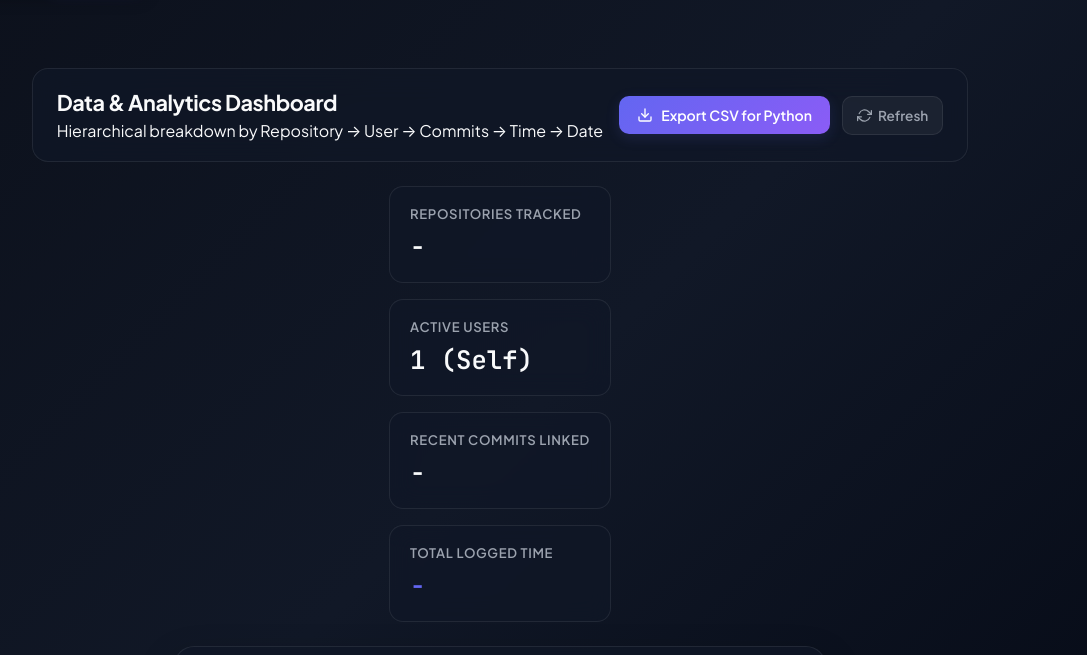
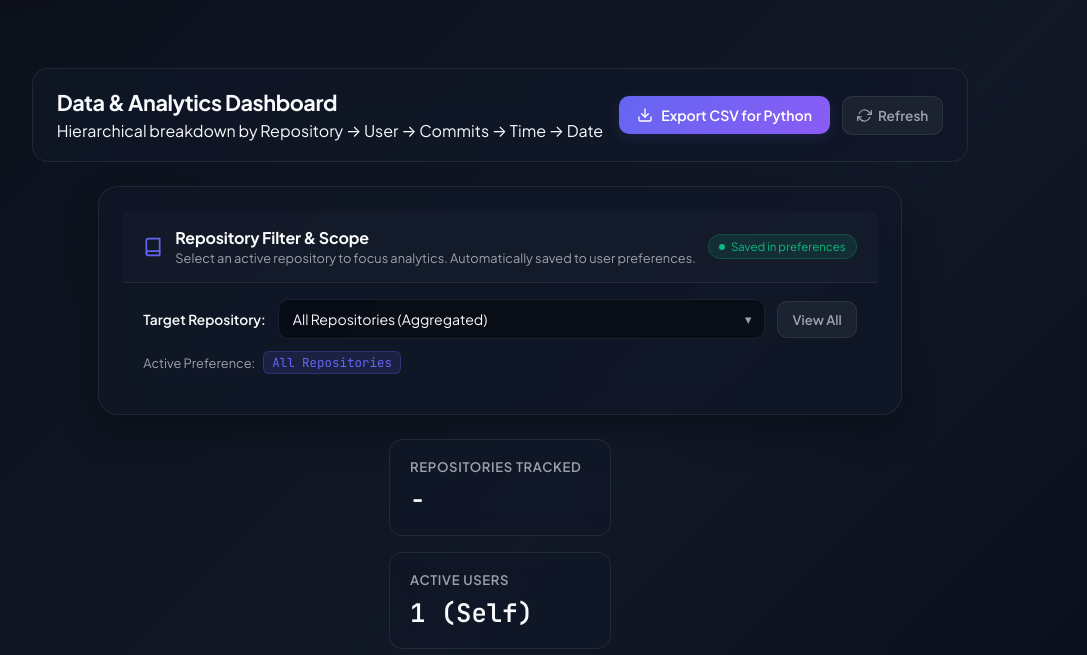
Before and after one commit to zeCarioca/LogMyTime, a Flask app: page / in a window 1280 px wide, after a click on "Data". Shown: the part 174-829 px from the top of the page, without its empty margins (140-1227 px from the left). Run offline with Flask 3, Linux system fonts and the light colour scheme.

Commit message:
Repository Filter & Scope
Repositories can be hidden in main page and will not show in scope of data analysis

```diff
--- a/archive_preferences.json
+++ b/archive_preferences.json
@@ -5,5 +5,6 @@
     "zeCarioca/GitRobotGame",
     "zeCarioca/RobotGame",
     "zeCarioca/SpaceDevoided"
-  ]
+  ],
+  "selected_repository": "zeCarioca/LogMyTime"
 }
--- a/routes/data_routes.py
+++ b/routes/data_routes.py
@@ -4,6 +4,7 @@ from datetime import datetime
 from flask import Blueprint, jsonify, Response, request
 from models import db, GithubRepository, TimeEntry
 from services.github_service import GitHubService
+from services.preference_service import get_selected_repository, set_selected_repository
 from routes.auth_routes import get_current_user
 
 data_bp = Blueprint('data', __name__)
@@ -20,10 +21,13 @@ def get_hierarchy():
         return jsonify({'error': 'Unauthorized'}), 401
 
     repo_id_filter = request.args.get('repo_id', type=int)
+    repo_name_filter = request.args.get('repo', type=str)
 
     repos_query = GithubRepository.query.filter_by(user_id=user.id)
     if repo_id_filter:
         repos_query = repos_query.filter_by(id=repo_id_filter)
+    elif repo_name_filter:
+        repos_query = repos_query.filter_by(full_name=repo_name_filter.strip())
     repos = repos_query.order_by(GithubRepository.full_name.asc()).all()
 
     gh = GitHubService(user.access_token)
@@ -96,8 +100,27 @@ def get_hierarchy():
 
     return jsonify({
         'current_user': user.github_username,
+        'selected_repository': get_selected_repository(),
         'repositories_count': len(hierarchy),
         'hierarchy': hierarchy
+    })
+
+
+@data_bp.route('/data/preference/selected-repo', methods=['POST'])
+def update_selected_repo_preference():
+    """Save selected repository into user preferences."""
+    user = get_current_user()
+    if not user:
+        return jsonify({'status': 'error', 'message': 'Unauthorized'}), 401
+
+    payload = request.get_json(silent=True) or {}
+    repo_full_name = payload.get('repository', '').strip()
+
+    set_selected_repository(repo_full_name)
+    return jsonify({
+        'status': 'success',
+        'selected_repository': repo_full_name,
+        'message': f'Preference updated to {repo_full_name or "all repositories"}'
     })
 
 
@@ -113,9 +136,12 @@ def export_csv():
         return jsonify({'error': 'Unauthorized'}), 401
 
     repo_id_filter = request.args.get('repo_id', type=int)
+    repo_name_filter = request.args.get('repo', type=str)
     repos_query = GithubRepository.query.filter_by(user_id=user.id)
     if repo_id_filter:
         repos_query = repos_query.filter_by(id=repo_id_filter)
+    elif repo_name_filter:
+        repos_query = repos_query.filter_by(full_name=repo_name_filter.strip())
     repos = repos_query.order_by(GithubRepository.full_name.asc()).all()
 
     output = io.StringIO()
--- a/routes/main_routes.py
+++ b/routes/main_routes.py
@@ -1,7 +1,7 @@
 import os
 from flask import Blueprint, render_template
 from models import db, GithubRepository, TimeEntry
-from services.preference_service import load_archive_preferences
+from services.preference_service import load_archive_preferences, get_selected_repository
 from routes.auth_routes import get_current_user
 
 main_bp = Blueprint('main', __name__)
@@ -42,6 +42,7 @@ def index():
 
     client_id = os.getenv('GITHUB_CLIENT_ID', '').strip()
     is_oauth_configured = bool(client_id and client_id != 'your_github_client_id_here')
+    selected_repo = get_selected_repository() if user else ''
 
     return render_template(
         'index.html',
@@ -50,5 +51,6 @@ def index():
         active_repositories=active_repositories,
         archived_repositories=archived_repositories,
         recent_entries=recent_entries,
-        is_oauth_configured=is_oauth_configured
+        is_oauth_configured=is_oauth_configured,
+        selected_repo=selected_repo
     )
--- /dev/null
+++ b/static/css/data-repo-selector.css
@@ -0,0 +1,166 @@
+/* Data Dashboard - Repository Selector Container & Filters */
+
+.data-repo-selector-card {
+  background: var(--card-bg);
+  border: 1px solid var(--card-border);
+  border-radius: 16px;
+  overflow: hidden;
+  backdrop-filter: blur(16px);
+  -webkit-backdrop-filter: blur(16px);
+  box-shadow: 0 4px 20px rgba(0, 0, 0, 0.2);
+}
+
+.repo-selector-header {
+  display: flex;
+  justify-content: space-between;
+  align-items: center;
+  flex-wrap: wrap;
+  gap: 12px;
+  padding: 16px 20px;
+  border-bottom: 1px solid var(--card-border);
+  background: rgba(255, 255, 255, 0.015);
+}
+
+.selector-title-wrap {
+  display: flex;
+  align-items: center;
+  gap: 12px;
+}
+
+.selector-icon {
+  color: var(--primary);
+  flex-shrink: 0;
+}
+
+.selector-title {
+  font-size: 1rem;
+  font-weight: 700;
+  color: var(--text-main);
+  letter-spacing: -0.01em;
+}
+
+.selector-desc {
+  font-size: 0.8rem;
+  color: var(--text-muted);
+  margin-top: 2px;
+}
+
+.selector-status-badge {
+  display: inline-flex;
+  align-items: center;
+  gap: 6px;
+  padding: 4px 10px;
+  border-radius: 20px;
+  background: rgba(16, 185, 129, 0.12);
+  border: 1px solid rgba(16, 185, 129, 0.25);
+  font-size: 0.72rem;
+  font-family: 'JetBrains Mono', monospace;
+  color: var(--success);
+  transition: all 0.3s ease;
+}
+
+.selector-status-badge.saving {
+  background: rgba(99, 102, 241, 0.15);
+  border-color: rgba(99, 102, 241, 0.3);
+  color: var(--primary);
+}
+
+.selector-status-badge .status-indicator {
+  width: 6px;
+  height: 6px;
+  border-radius: 50%;
+  background: currentColor;
+}
+
+.repo-selector-body {
+  padding: 16px 20px;
+  display: flex;
+  flex-direction: column;
+  gap: 12px;
+}
+
+.selector-input-row {
+  display: flex;
+  align-items: center;
+  flex-wrap: wrap;
+  gap: 12px;
+}
+
+.selector-label {
+  font-size: 0.86rem;
+  font-weight: 600;
+  color: var(--text-main);
+  white-space: nowrap;
+}
+
+.custom-select-wrap {
+  position: relative;
+  flex: 1;
+  min-width: 260px;
+}
+
+.data-repo-select {
+  width: 100%;
+  appearance: none;
+  -webkit-appearance: none;
+  background: rgba(0, 0, 0, 0.4);
+  border: 1px solid var(--card-border);
+  border-radius: 10px;
+  color: var(--text-main);
+  font-size: 0.88rem;
+  padding: 10px 36px 10px 14px;
+  cursor: pointer;
+  outline: none;
+  transition: border-color 0.2s, box-shadow 0.2s;
+}
+
+.data-repo-select:focus {
+  border-color: var(--primary);
+  box-shadow: 0 0 0 3px rgba(99, 102, 241, 0.2);
+}
+
+.select-chevron {
+  position: absolute;
+  right: 14px;
+  top: 50%;
+  transform: translateY(-50%);
+  pointer-events: none;
+  color: var(--text-muted);
+  font-size: 0.8rem;
+}
+
+.btn-clear-repo-filter {
+  padding: 9px 14px;
+  background: rgba(255, 255, 255, 0.05);
+  border: 1px solid var(--card-border);
+  border-radius: 10px;
+  color: var(--text-muted);
+  font-size: 0.82rem;
+  font-weight: 600;
+  cursor: pointer;
+  transition: all 0.2s ease;
+  white-space: nowrap;
+}
+
+.btn-clear-repo-filter:hover {
+  background: rgba(255, 255, 255, 0.1);
+  color: var(--text-main);
+}
+
+.selector-active-summary {
+  display: flex;
+  align-items: center;
+  gap: 8px;
+  font-size: 0.8rem;
+  color: var(--text-muted);
+}
+
+.active-repo-code {
+  background: rgba(99, 102, 241, 0.15);
+  color: var(--primary);
+  padding: 2px 8px;
+  border-radius: 6px;
+  font-family: 'JetBrains Mono', monospace;
+  font-size: 0.78rem;
+  border: 1px solid rgba(99, 102, 241, 0.25);
+}
--- a/static/css/style.css
+++ b/static/css/style.css
@@ -1,5 +1,6 @@
 @import url('timer.css');
 @import url('data-dashboard.css');
+@import url('data-repo-selector.css');
 
 /* Layout & Global Themes */
 :root {
--- a/static/js/data-dashboard.js
+++ b/static/js/data-dashboard.js
@@ -25,7 +25,7 @@
       .replace(/'/g, '&#039;');
   }
 
-  async function loadHierarchyData() {
+  async function loadHierarchyData(repoFilter) {
     const loadingEl = document.getElementById('hierarchy-loading');
     const containerEl = document.getElementById('hierarchy-container');
     const emptyEl = document.getElementById('hierarchy-empty');
@@ -36,12 +36,33 @@
     containerEl.style.display = 'none';
     if (emptyEl) emptyEl.style.display = 'none';
 
+    // If repoFilter was not passed, check selector input or active preference
+    if (repoFilter === undefined) {
+      const repoSelect = document.getElementById('data-repo-select');
+      if (repoSelect) {
+        repoFilter = repoSelect.value;
+      }
+    }
+
     try {
-      const response = await fetch('/data/hierarchy');
+      let url = '/data/hierarchy';
+      if (repoFilter) {
+        url += `?repo=${encodeURIComponent(repoFilter)}`;
+      }
+      const response = await fetch(url);
       if (!response.ok) {
         throw new Error(`Failed to load data: ${response.statusText}`);
       }
       const data = await response.json();
+
+      // If backend returned a saved preference and selector isn't set, sync it
+      if (data.selected_repository && repoFilter === undefined) {
+        const repoSelect = document.getElementById('data-repo-select');
+        if (repoSelect && !repoSelect.value) {
+          repoSelect.value = data.selected_repository;
+        }
+      }
+
       renderHierarchy(data);
     } catch (err) {
       loadingEl.style.display = 'none';
@@ -192,4 +213,8 @@
       });
     }
   });
+
+  window.LogMyTimeDataDashboard = {
+    loadData: loadHierarchyData
+  };
 })();
--- /dev/null
+++ b/static/js/data-repo-selector.js
@@ -0,0 +1,89 @@
+/**
+ * Repository Selector Controller for Data Tab
+ * Manages repository scope, filter sync, and user preference persistence
+ */
+(function () {
+  'use strict';
+
+  async function saveSelectedRepoPreference(repoFullName) {
+    const statusBadge = document.getElementById('selector-saved-status');
+    const badgeText = statusBadge ? statusBadge.querySelector('.status-text') : null;
+    const activeBadge = document.getElementById('active-repo-badge');
+
+    if (statusBadge && badgeText) {
+      statusBadge.classList.add('saving');
+      badgeText.textContent = 'Saving preference...';
+    }
+
+    try {
+      const response = await fetch('/data/preference/selected-repo', {
+        method: 'POST',
+        headers: {
+          'Content-Type': 'application/json'
+        },
+        body: JSON.stringify({ repository: repoFullName })
+      });
+
+      if (response.ok) {
+        if (statusBadge && badgeText) {
+          statusBadge.classList.remove('saving');
+          badgeText.textContent = repoFullName ? 'Preference saved' : 'All repos active';
+        }
+        if (activeBadge) {
+          activeBadge.textContent = repoFullName || 'All Repositories';
+        }
+      }
+    } catch (err) {
+      console.error('Failed to save selected repository preference:', err);
+      if (statusBadge && badgeText) {
+        statusBadge.classList.remove('saving');
+        badgeText.textContent = 'Error saving';
+      }
+    }
+  }
+
+  document.addEventListener('DOMContentLoaded', () => {
+    const repoSelect = document.getElementById('data-repo-select');
+    const clearBtn = document.getElementById('btn-clear-repo-filter');
+    const exportCsvBtn = document.getElementById('btn-export-csv');
+
+    function updateExportLink(repoName) {
+      if (!exportCsvBtn) return;
+      if (repoName) {
+        exportCsvBtn.href = `/data/export/csv?repo=${encodeURIComponent(repoName)}`;
+      } else {
+        exportCsvBtn.href = '/data/export/csv';
+      }
+    }
+
+    if (repoSelect) {
+      // Initialize export link with pre-selected value
+      updateExportLink(repoSelect.value);
+
+      repoSelect.addEventListener('change', async (e) => {
+        const selectedValue = e.target.value;
+        updateExportLink(selectedValue);
+        await saveSelectedRepoPreference(selectedValue);
+
+        // Notify data dashboard to refresh hierarchy with the selected repository filter
+        if (window.LogMyTimeDataDashboard && typeof window.LogMyTimeDataDashboard.loadData === 'function') {
+          window.LogMyTimeDataDashboard.loadData(selectedValue);
+        }
+      });
+    }
+
+    if (clearBtn && repoSelect) {
+      clearBtn.addEventListener('click', async () => {
+        if (repoSelect.value !== '') {
+          repoSelect.value = '';
+          updateExportLink('');
+          await saveSelectedRepoPreference('');
+
+          if (window.LogMyTimeDataDashboard && typeof window.LogMyTimeDataDashboard.loadData === 'function') {
+            window.LogMyTimeDataDashboard.loadData('');
+          }
+        }
+      });
+    }
+  });
+})();
--- /dev/null
+++ b/templates/components/data_repo_selector.html
@@ -0,0 +1,47 @@
+<!-- Dedicated Repository Selector Container with Preference Persistence -->
+<div class="data-repo-selector-card card">
+  <div class="repo-selector-header">
+    <div class="selector-title-wrap">
+      <svg class="selector-icon" viewBox="0 0 24 24" width="20" height="20" fill="none" stroke="currentColor" stroke-width="2" stroke-linecap="round" stroke-linejoin="round">
+        <path d="M4 19.5A2.5 2.5 0 0 1 6.5 17H20"></path>
+        <path d="M6.5 2H20v20H6.5A2.5 2.5 0 0 1 4 19.5v-15A2.5 2.5 0 0 1 6.5 2z"></path>
+      </svg>
+      <div>
+        <h3 class="selector-title">Repository Filter & Scope</h3>
+        <p class="selector-desc">Select an active repository to focus analytics. Automatically saved to user preferences.</p>
+      </div>
+    </div>
+    <div class="selector-status-badge" id="selector-saved-status">
+      <span class="status-indicator"></span>
+      <span class="status-text">Saved in preferences</span>
+    </div>
+  </div>
+
+  <div class="repo-selector-body">
+    <div class="selector-input-row">
+      <label for="data-repo-select" class="selector-label">Target Repository:</label>
+      <div class="custom-select-wrap">
+        <select id="data-repo-select" class="data-repo-select" aria-label="Select Repository">
+          <option value="">All Repositories (Aggregated)</option>
+          {% for repo in active_repositories %}
+            <option value="{{ repo.full_name }}" {% if selected_repo == repo.full_name %}selected{% endif %}>
+              {{ repo.full_name }} ({{ repo.unsynced_minutes }}m pending)
+            </option>
+          {% endfor %}
+        </select>
+        <span class="select-chevron">▾</span>
+      </div>
+
+      <button type="button" class="btn-clear-repo-filter" id="btn-clear-repo-filter" title="Clear filter to view all repositories">
+        View All
+      </button>
+    </div>
+
+    <div class="selector-active-summary" id="selector-active-summary">
+      <span class="summary-prefix">Active Preference:</span>
+      <code id="active-repo-badge" class="active-repo-code">
+        {% if selected_repo %}{{ selected_repo }}{% else %}All Repositories{% endif %}
+      </code>
+    </div>
+  </div>
+</div>
--- a/templates/components/data_tab.html
+++ b/templates/components/data_tab.html
@@ -24,6 +24,9 @@
       </button>
     </div>
   </div>
+
+  <!-- Dedicated Repository Selector Container with Preference Persistence -->
+  {% include 'components/data_repo_selector.html' %}
 
   <!-- Summary KPI Cards -->
   <div class="data-kpi-grid">
--- a/templates/index.html
+++ b/templates/index.html
@@ -65,5 +65,6 @@
   <script src="{{ url_for('static', filename='js/saved-palettes.js') }}"></script>
   <script src="{{ url_for('static', filename='js/bg-color-picker.js') }}"></script>
   <script src="{{ url_for('static', filename='js/data-dashboard.js') }}"></script>
+  <script src="{{ url_for('static', filename='js/data-repo-selector.js') }}"></script>
 </body>
 </html>
```
Also changed, not shown: services/preference_service.py (+33 -11 lines), README.md.
